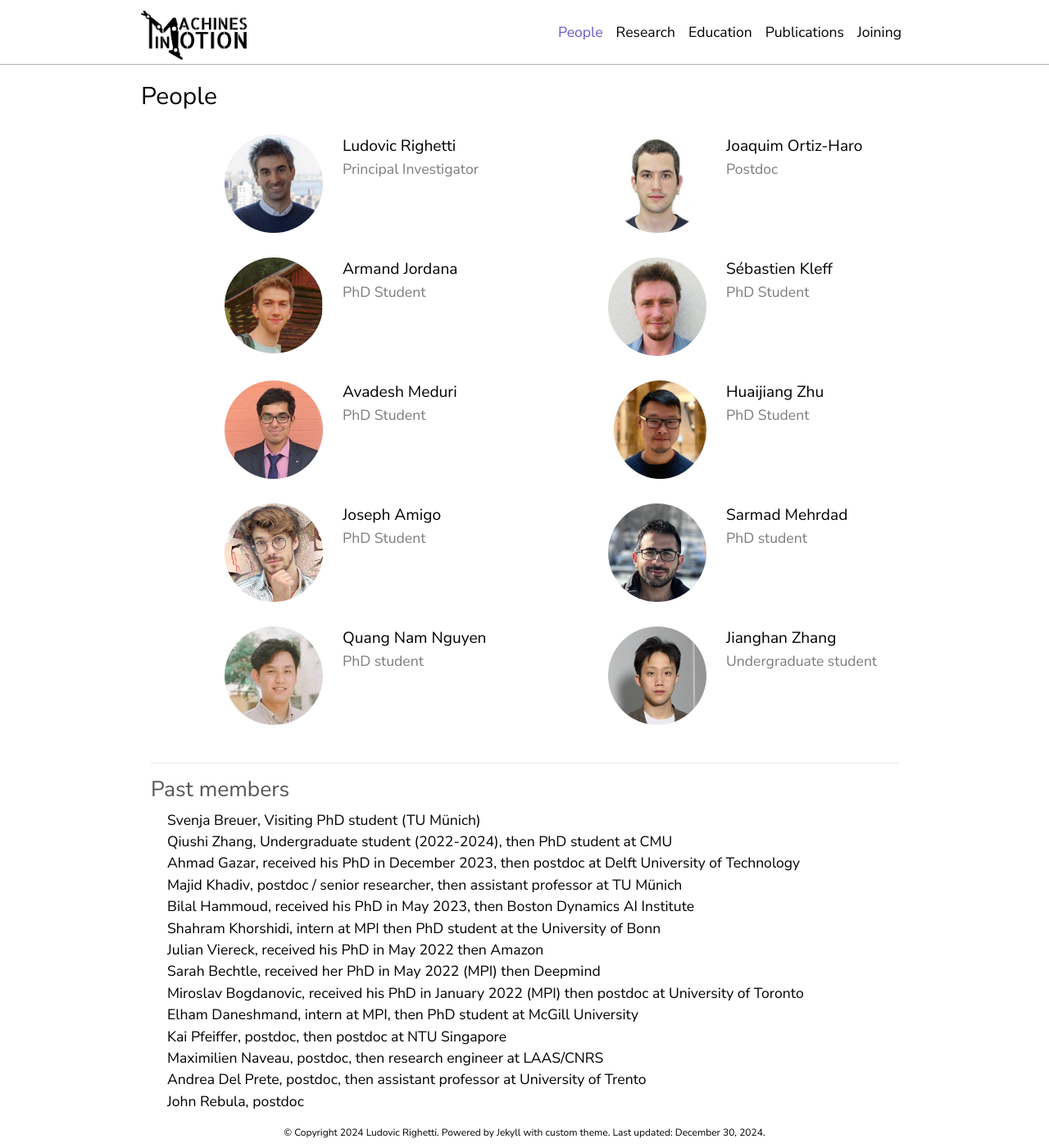
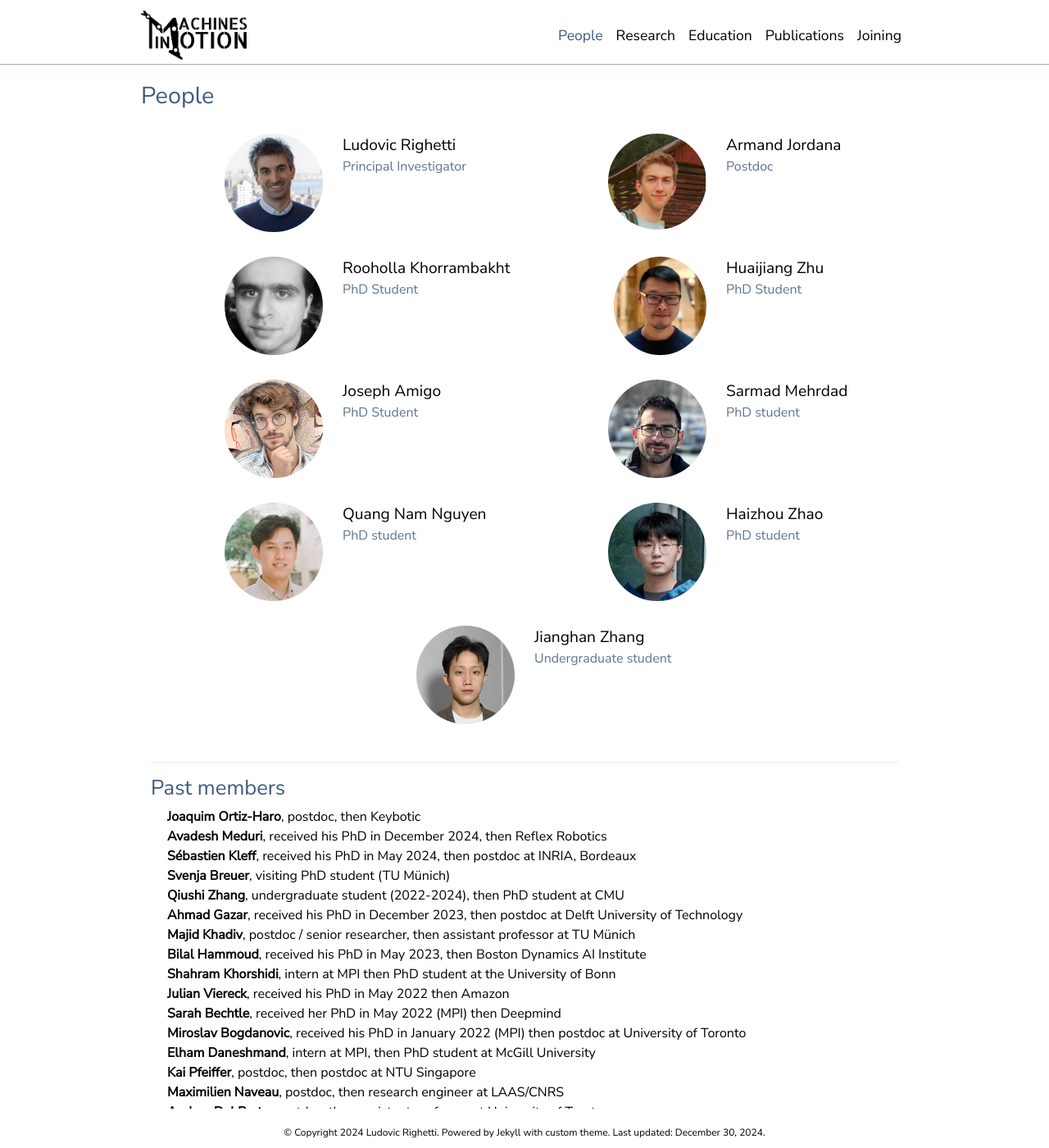
Before and after one commit to machines-in-motion/mim_website, a Jekyll site: the page built from _pages/people.md, in a window 1280 px wide and 1400 px high. Shown: the whole window at 82% size. Built offline with Jekyll 4.4.1, drawn with Linux system fonts in a browser that asks for light colours; a style sheet for code colours, icons or effects is not loaded.

Commit message:
big update with new color scheme

```diff
--- a/_data/alumni.yml
+++ b/_data/alumni.yml
@@ -1,8 +1,17 @@
+- name: Joaquim Ortiz-Haro
+  description: postdoc, then Keybotic
+
+- name: Avadesh Meduri
+  description: received his PhD in December 2024, then Reflex Robotics
+
+- name: Sébastien Kleff
+  description: received his PhD in May 2024, then postdoc at INRIA, Bordeaux
+
 - name: Svenja Breuer
-  description: Visiting PhD student (TU Münich)
+  description: visiting PhD student (TU Münich)
 
 - name: Qiushi Zhang
-  description: Undergraduate student (2022-2024), then PhD student at CMU
+  description: undergraduate student (2022-2024), then PhD student at CMU
 
 - name: Ahmad Gazar
   description: received his PhD in December 2023, then postdoc at Delft University of Technology
--- a/_layouts/bib.html
+++ b/_layouts/bib.html
@@ -44,7 +44,7 @@
 
 {% if entry.url %}
 <a href="{{entry.url}}">
-<i class="bi bi-link-45deg" style="font-size: 1.5rem; color: cornflowerblue;"></i>
+<i class="bi bi-link-45deg" style="font-size: 1.5rem; color: #AA5042;"></i>
 </a>
 {% endif %}
 
--- a/_sass/layout.scss
+++ b/_sass/layout.scss
@@ -1,19 +1,20 @@
 $white-color: #ffffff !default;
 $black-color: #000000 !default;
 
-$grey-color: #7c7c7c !default;
-$dark-grey-color: #555555 !default;
-$red-color: crimson !default;
-$blue-color: cornflowerblue !default;
-$purple-color: slateblue !default;
+$blue-color: #3D5A80 !default;
+$grey-color: #5F748F !default;
+$red-color: #D65108 !default;
+$yellow-color: #AA5042 !default;
 
 :root {
   --global-bg-color: #{$white-color};
   --global-text-color: #{$black-color};
-  --global-text-color-light: #{$grey-color};
-  --global-theme-color: #{$purple-color};
-  --global-hover-color: #{$purple-color};
-  --global-divider-color: rgba(0, 0, 0, 0.3);
+  --global-text-color-light: #{$blue-color};
+  --global-text-color-lighter: #{$grey-color};
+  --global-theme-color: #{$red-color};
+  --global-theme-color-lighter: #{$yellow-color};
+  --global-hover-color: #{$red-color};
+  --global-divider-color: rgba(61, 90, 128, 0.5);
 
   --global-max-width: 960px
 }
@@ -22,9 +23,15 @@ body{
   color: var(--global-text-color);
   background-color: var(--global-bg-color);
   padding-top: 100px;
-  font-family: 'Nunito Sans', sans-serif;
-  font-size: 1.1rem;
-  font-weight: 300;
+  font-family: "Nunito Sans", sans-serif;
+  font-optical-sizing: auto;
+  font-weight: 400;
+  font-size: 1rem;
+  font-style: normal;
+  font-variation-settings:
+    "wdth" 100,
+    "YTLC" 500;
+  // font-size: 1.1rem;
   padding-left: 15px;
   padding-right: 15px;
 }
@@ -32,7 +39,7 @@ body{
 
 p, h1, h2, h3, h4, h5, h6, em, div, li, span, strong {
   color: var(--global-text-color);
-  font-weight: 300;
+  // font-weight: 400;
 }
 
 ul {
@@ -40,28 +47,27 @@ ul {
 }
 
 h1{
-  font-size: 1.7em;
+  font-size: 1.8em;
+  color: var(--global-text-color-light);
 }
 h2{
-  font-size: 1.5em;
-  color: #{$dark-grey-color}
+  font-size: 1.6em;
+  font-weight: 500;
+  color: var(--global-text-color-light);
 }
 h3{
-  font-size: 1.2em;
-  color: var(--global-text-color-light);
+  font-size: 1.3em;
+  font-weight: 500;
+  color: var(--global-text-color-lighter);
 }
 h4{
-  font-size: 1.1em;
-  font-weight: 400;
-  color: #{$dark-grey-color};
+  font-size: 1.2em;
+  font-weight: 500;
+  color: var(--global-text-color-lighter);
 }
 
 hr {
   border-top: 1px solid var(--global-divider-color);
-}
-
-li {
-  padding-bottom: 0.5rem;
 }
 
 a, table.table a {
@@ -100,7 +106,7 @@ a, table.table a {
     color: var(--global-text-color);
   }
   .position{
-    color: var(--global-text-color-light);
+    color: var(--global-text-color-lighter);
   }
 }
 
@@ -110,7 +116,7 @@ a, table.table a {
   border-bottom: 1px solid var(--global-divider-color);
   background-color: var(--global-bg-color);
   padding-bottom: 0;
-  font-size: 1em;
+  font-size: 1.1em;
 }
 .navbar .dropdown-menu {
   background-color: var(--global-bg-color);
@@ -148,7 +154,7 @@ a, table.table a {
   .navbar-nav .nav-item .nav-link.active {
       background-color: inherit;
       font-weight: normal;
-      color: var(--global-theme-color);
+      color: var(--global-text-color-light);
       &:hover {
         color: var(--global-hover-color);
       }
@@ -173,9 +179,9 @@ a, table.table a {
 // BIBTEX related
 .abstract-popover{
   --bs-popover-max-width: 700px;
-  --bs-popover-border-color: #{$blue-color};
+  --bs-popover-border-color: var(--global-theme-color);
   --bs-popover-header-bg: var(--global-bg-color);
-  --bs-popover-header-color: var(--global-text-color-light);
+  --bs-popover-header-color: var(--global-theme-color);
   --bs-popover-body-padding-x: 1rem;
   --bs-popover-body-padding-y: 1rem;
   --bs-popover-border-width: 0.15rem;
@@ -187,20 +193,20 @@ a, table.table a {
   --bs-btn-padding-x-sm: 0;
   --bs-btn-padding-y-sm: 0;
   --bs-btn-border-width: 0.1rem;
-  --bs-btn-border-color: #{$blue-color};
-  --bs-btn-hover-border-color: #{$blue-color};
-  --bs-btn-active-border-color: #{$blue-color};
+  --bs-btn-border-color: var(--global-theme-color-lighter);
+  --bs-btn-hover-border-color: var(--global-theme-color);
+  --bs-btn-active-border-color: var(--global-theme-color);
   --bs-btn-padding-x: 0.1rem
 }
 
 .bib_section {
   .year {
-    color: var(--global-text-color-light)
+    color: var(--global-text-color-lighter)
   }
   li{
     font-size: 1rem;
-    padding-bottom: 0.5rem;
-    margin-left: -1rem;
+    padding-bottom: 1em;
+    margin-left: -1.5rem;
   }
   li::marker {
     content: '';
```
Also changed, not shown: _bibliography/all.bib (+53 -9 lines), _data/members.yml (+8 -12 lines), _pages/about.md (+4 -4 lines), assets/img/people/hzhao.jpg (added), assets/img/people/rkhorrambakht.jpg (added).
